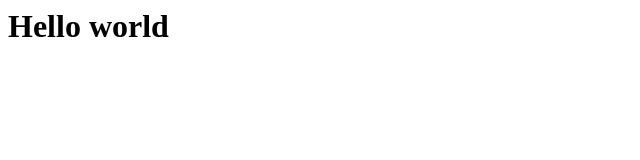
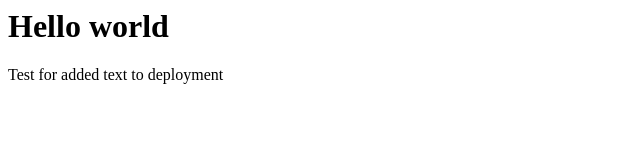
Before and after one commit to frankamdal/frankamdal.io, a plain HTML site: page index.html in a window 1280 px wide. Shown: the whole page, without its empty margins (0-640 px from the left). Drawn offline with Linux system fonts and the light colour scheme.

Commit message:
added some stuff for testing purposes

```diff
--- a/index.html
+++ b/index.html
@@ -1 +1,2 @@
 <h1>Hello world</h1>
+<p>Test for added text to deployment</p>
```
